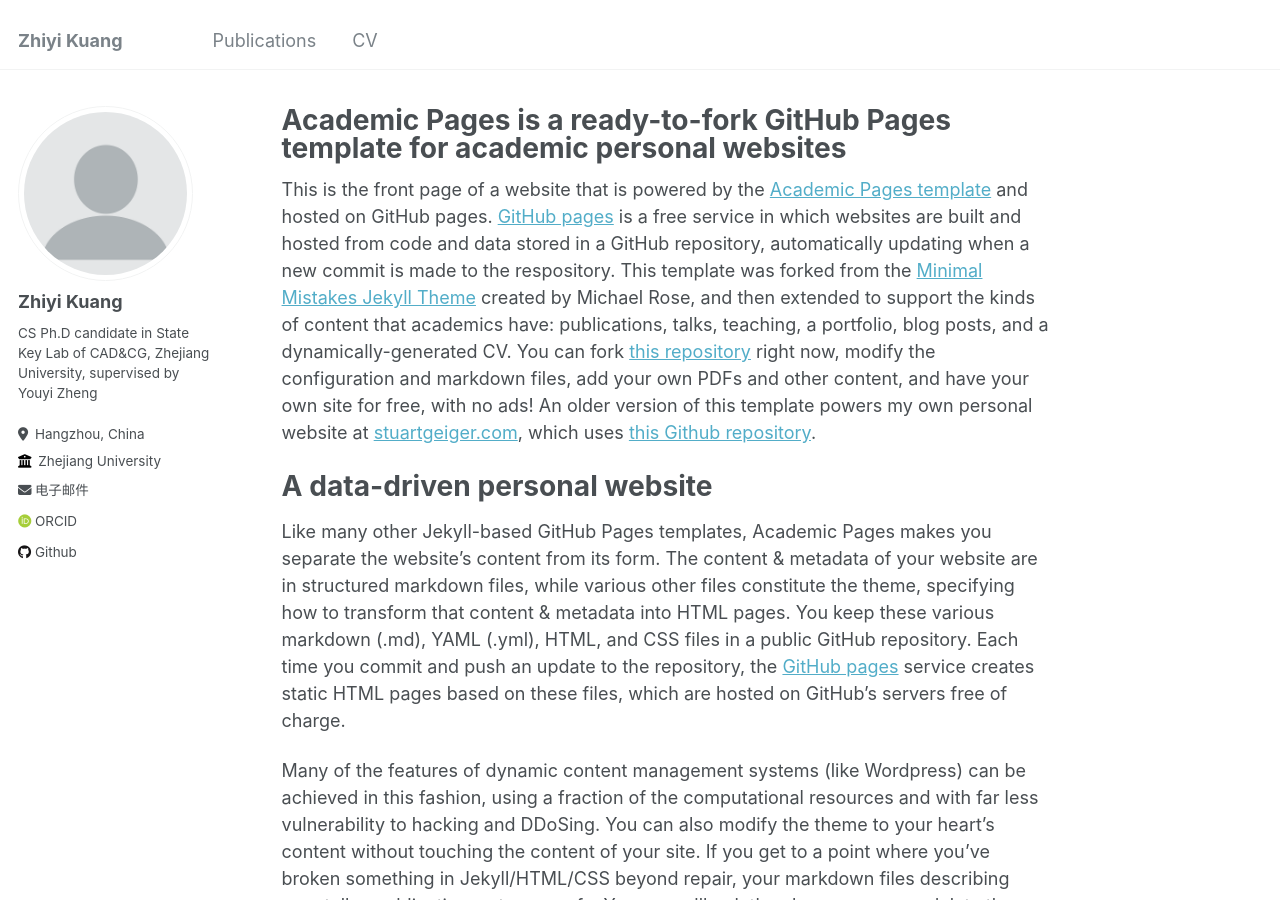
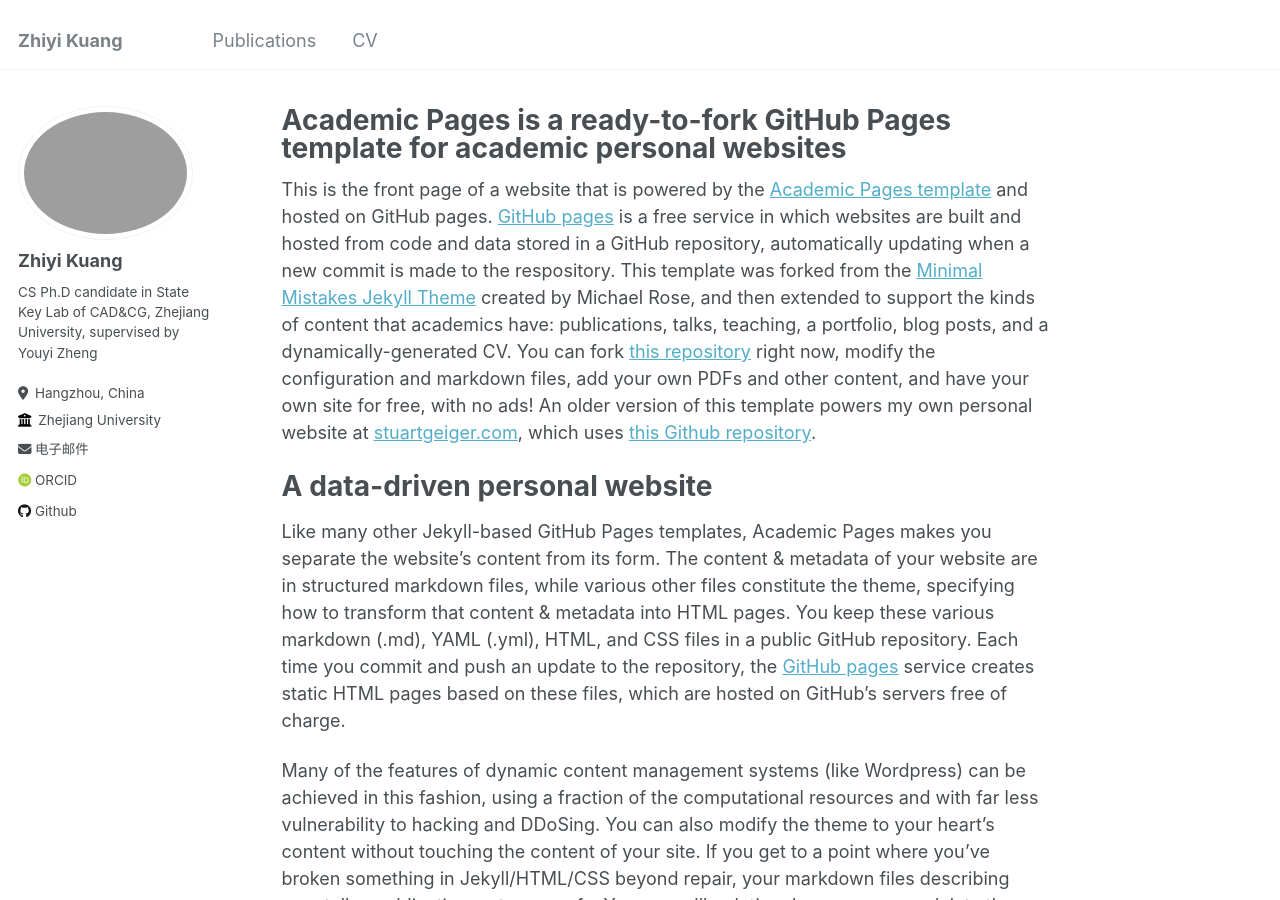
Before and after one commit to Musinghead/musinghead.github.io, a Jekyll site: the page built from _pages/about.md, in a window 1280 px wide and 900 px high. Built offline with Jekyll 4.4.1, drawn with Linux system fonts in a browser that asks for light colours; some web fonts are replaced.

Commit message:
Update _config.yml

```diff
--- a/_config.yml
+++ b/_config.yml
@@ -21,7 +21,7 @@
 #               Additional customization can be done by editing /_includes/author-profile.html
 author:
   # Biographic information
-  avatar           : "profile.png"
+  avatar           : "kzy_avatar.jpg"
   name             : "Zhiyi Kuang"
   pronouns         : # example: "she/her"
   bio              : "CS Ph.D candidate in State Key Lab of CAD&CG, Zhejiang University, supervised by Youyi Zheng"
```
